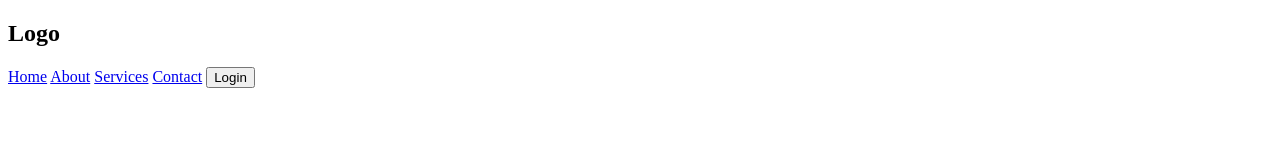
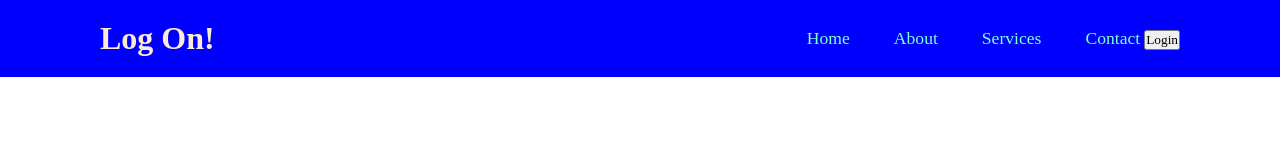
Before and after one commit to angelaodongo/Login-Form, a plain HTML site: page index.html in a window 1280 px wide. Drawn offline with nearby package versions, Linux system fonts and the light colour scheme; a web font is replaced by a local one.

Commit message:
added color, aligned items and changed font in the navbar

```diff
--- a/index.html
+++ b/index.html
@@ -13,9 +13,13 @@
     rel="stylesheet"
     />
 </head>
+
+
 <body>
+
+
     <header>
-        <h2 class="logo">Logo</h2>
+        <h2 class="logo">Log On!</h2>
         <nav class="navigation">
             <a href="#">Home</a>
             <a href="#">About</a>
--- a/styles.css
+++ b/styles.css
@@ -0,0 +1,35 @@
+*{
+    margin: 0;
+    padding: 0;
+    box-sizing: border-box;
+    font-family: 'Playwrite PL';
+}
+
+header{
+    position: fixed;
+    top: 0;
+    left: 0;
+    width: 100%;
+    padding: 20px 100px;
+    background-color: blue;
+    display: flex;
+    justify-content: space-between;
+    align-items: center;
+    z-index: 99;
+}
+
+.logo{
+    font-size: 2em;
+    color: antiquewhite;
+    user-select: none;
+    font-family: 'Tilt Neon';
+}
+
+.navigation a{
+    position: relative;
+    font-size: 1.1em;
+    color: aquamarine;
+    text-decoration: none;
+    font-weight: 500;
+    margin-left: 40px;
+}
```
